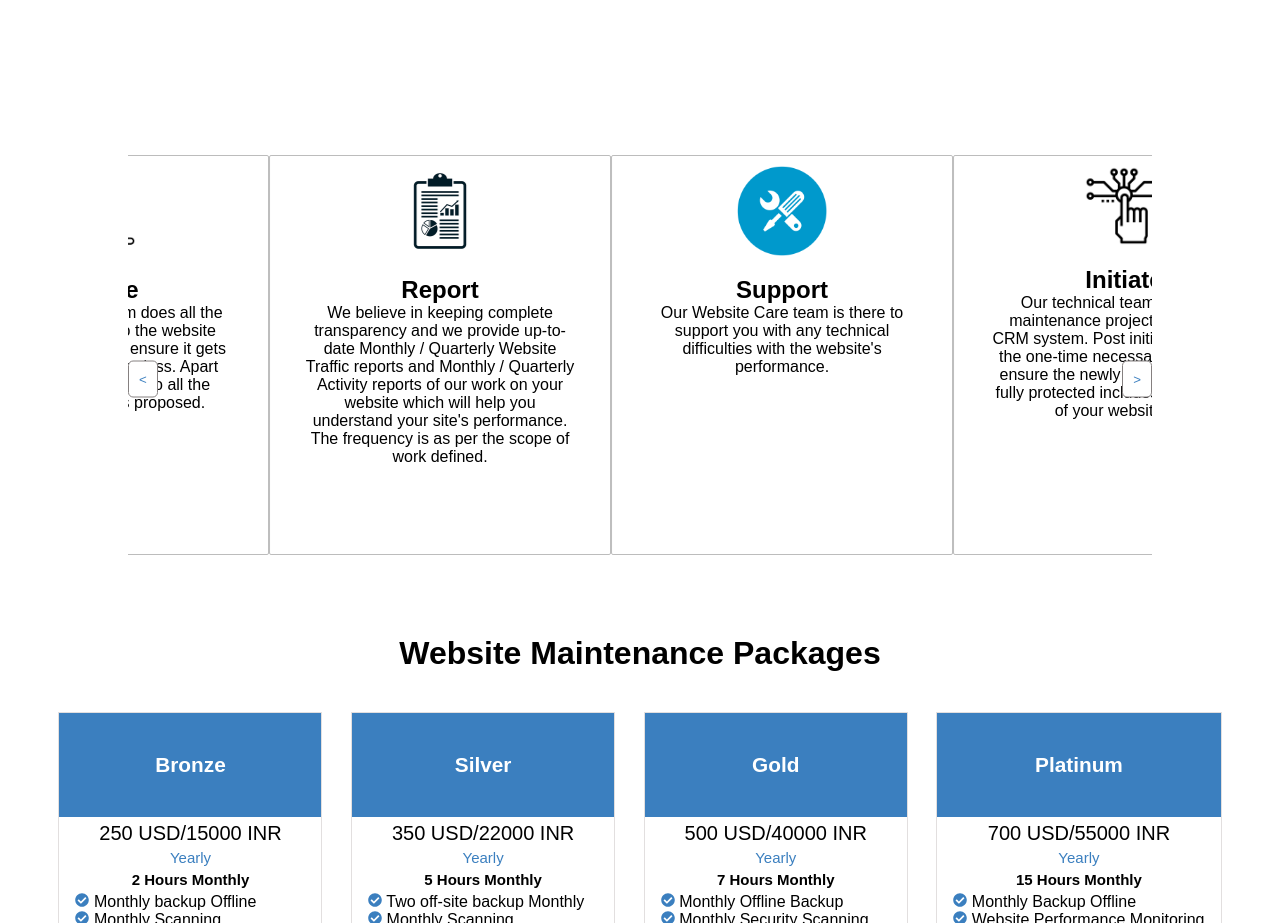
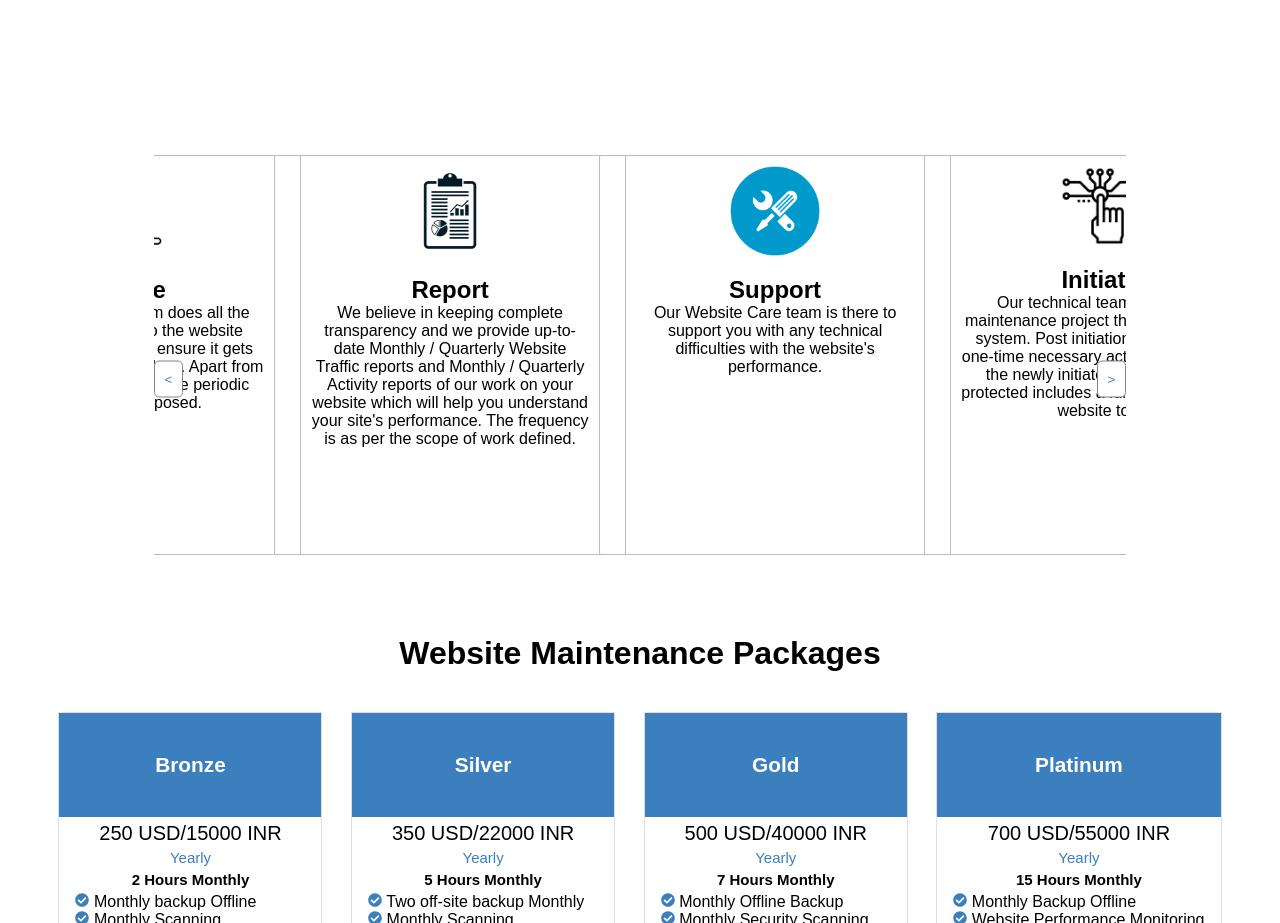
Before and after one commit to harshvns/website-design, a React (Create React App) app: page / in a window 1280 px wide. Shown: the part 2900-3823 px from the top of the page. Built offline with nearby package versions, Linux system fonts and the light colour scheme; a web font is replaced by a local one.

Commit message:
gap fixed

```diff
--- a/src/Components/Page4/Page4.css
+++ b/src/Components/Page4/Page4.css
@@ -7,7 +7,7 @@
   padding-bottom: 5rem;
   font-size: 1rem;
   font-weight: 450;
-  width: 80%;
+  width: 76%;
 }
 
 .slick-slide {
@@ -15,7 +15,7 @@
   justify-content: center;
   align-items: center;
   text-align: center;
-  gap: 100px;
+  /* gap: 100px; */
   /* width: 300px; */
 }
 
@@ -35,7 +35,7 @@
 
 .content {
   color: rgb(0, 0, 0);
-  width: 270px;
+  width: 280px;
   text-align: center;
   height: 260px;
   background-color: white;
@@ -101,7 +101,3 @@
   max-height: 100%;
   object-fit: cover;
 }
-
-@media screen and (max-width:1024px){
-
-}
```
